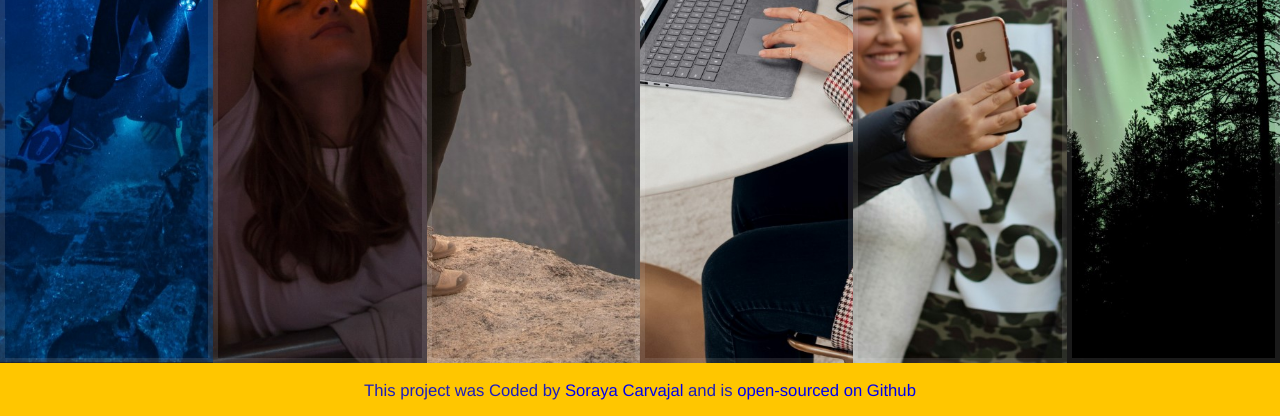
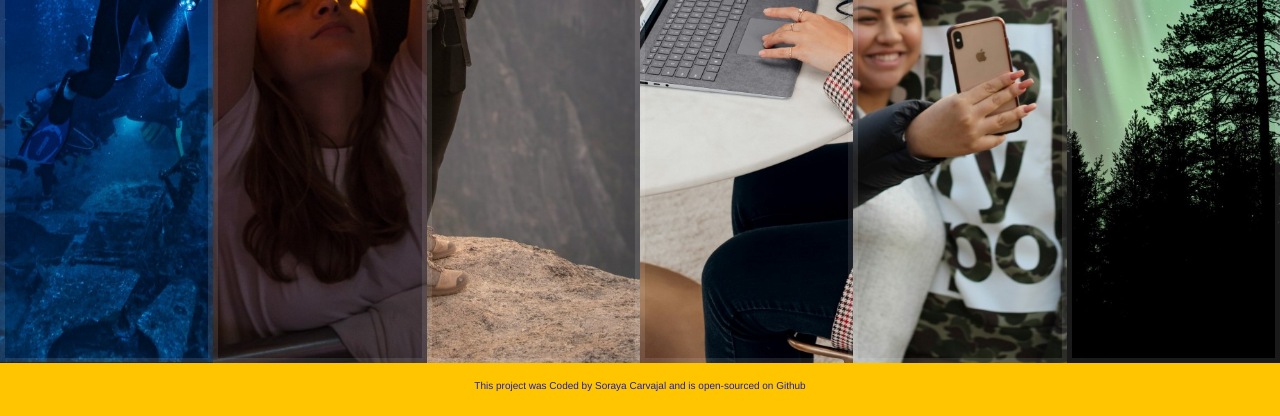
Before and after one commit to icuestiona/flex-panels-gallery, a plain HTML site: page index.html in a window 1280 px wide. Shown: the part 437-853 px from the top of the page. Drawn offline with Linux system fonts and the light colour scheme; a script that the page names is missing.

Commit message:
Changed font size and color

```diff
--- a/style.css
+++ b/style.css
@@ -104,11 +104,13 @@ body {
 footer {
   text-align: center;
   padding: 15px;
+  font-size: 0.6rem;
   color: rgb(29, 29, 188);
 }
 
 footer a {
   text-decoration: none;
+  color: rgb(29, 29, 188);
 }
 
 @media only screen and (max-width: 600px) {
```
